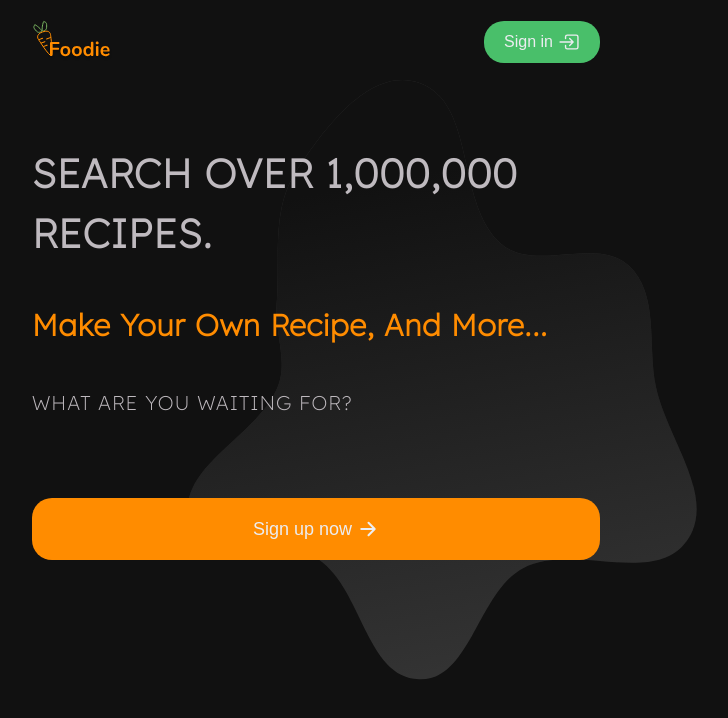
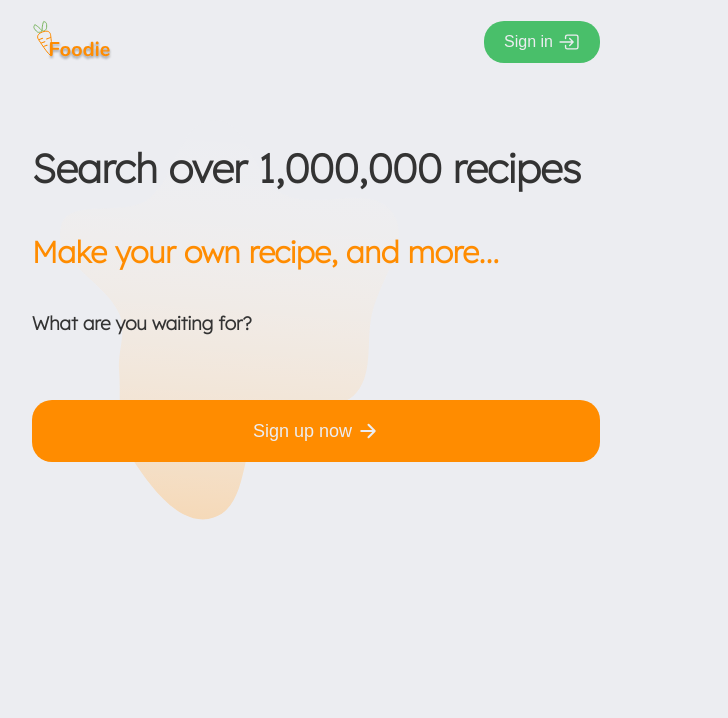
Before and after one commit to danielpalmares/foodie, a React (Create React App) app: page / in a window 1280 px wide. Shown: the top 718 px of the page, without its empty margins (324-1052 px from the left). Built offline with nearby package versions, Linux system fonts and the light colour scheme; no server answers.

Commit message:
applying light theme

```diff
--- a/src/App.js
+++ b/src/App.js
@@ -5,13 +5,15 @@ import Routes from './routes';
 import { useSelector } from 'react-redux';
 import { ThemeProvider } from 'styled-components';
 
-import './styles/global.scss';
+import { GlobalStyles } from './styles/global';
 
 export default function App() {
   const theme = useSelector(state => state.switchThemeReducer.theme);
+  console.log(theme);
 
   return (
     <ThemeProvider theme={theme}>
+      <GlobalStyles />
       <GlobalContextProvider>
         <Routes />
       </GlobalContextProvider>
--- a/src/pages/Landing/index.jsx
+++ b/src/pages/Landing/index.jsx
@@ -3,25 +3,27 @@ import React from 'react';
 import SignUpButton from '../../components/SignUpButton/index';
 import LandingHeader from '../../components/LandingHeader/index';
 
-import blob from '../../assets/blob-black.svg';
+import blob from '../../assets/blob.svg';
 
-import styles from './styles.module.scss';
+import { LandingContainer, LandingContent, BlobContainer } from './styles';
 
 export default function Landing() {
   return (
-    <div className={styles.landing}>
-      <img src={blob} alt="Blob" className={styles.blob} />
+    <LandingContainer>
+      <BlobContainer>
+        <img src={blob} alt="Blob" />
+      </BlobContainer>
 
-      <div className={styles.landingContent}>
+      <LandingContent>
         <LandingHeader hasSignInButton />
 
         <main>
-          <h1>Search over 1,000,000 recipes.</h1>
+          <h1>Search over 1,000,000 recipes</h1>
           <h2>Make your own recipe, and more...</h2>
           <h3>What are you waiting for?</h3>
           <SignUpButton />
         </main>
-      </div>
-    </div>
+      </LandingContent>
+    </LandingContainer>
   );
 }
--- /dev/null
+++ b/src/pages/Landing/styles.js
@@ -0,0 +1,68 @@
+import styled from 'styled-components';
+
+export const LandingContainer = styled.div`
+  min-height: 100vh;
+  position: relative;
+  overflow: hidden;
+`;
+
+export const BlobContainer = styled.div`
+  height: 40rem;
+  position: absolute;
+  top: 15%;
+  left: 30%;
+  z-index: -1;
+
+  img {
+    height: 100%;
+  }
+`;
+
+export const LandingContent = styled.div`
+  @media screen and (min-width: 320px) {
+    max-width: 300px;
+    margin: 0 auto;
+  }
+  @media screen and (min-width: 375px) {
+    max-width: 355px;
+    margin: 0 auto;
+  }
+  @media screen and (min-width: 425px) {
+    max-width: 405px;
+    margin: 0 auto;
+  }
+
+  @media screen and (min-width: 768px) {
+    max-width: 568px;
+    margin: 0 auto;
+  }
+
+  main {
+    display: flex;
+    flex-direction: column;
+
+    h1 {
+      font-size: 4rem;
+      font-weight: 700;
+      color: #333;
+      margin-bottom: 4rem;
+    }
+
+    h2 {
+      font-size: 3rem;
+      font-weight: 700;
+      color: ${props => props.theme.colors.orange};
+      margin-bottom: 4rem;
+    }
+
+    h3 {
+      margin-bottom: 2.5rem;
+      font-weight: 700;
+      color: #333;
+    }
+
+    a {
+      margin-top: 4rem;
+    }
+  }
+`;
--- a/src/styles/global.js
+++ b/src/styles/global.js
@@ -1,6 +1,17 @@
 import { createGlobalStyle } from 'styled-components';
 
-export default createGlobalStyle`
+import LexendLight from '../fonts/Lexend-Light.ttf';
+import LexendRegular from '../fonts/Lexend-Regular.ttf';
+import LexendSemiBold from '../fonts/Lexend-SemiBold.ttf';
+import LexendBold from '../fonts/Lexend-Bold.ttf';
+
+export const GlobalStyles = createGlobalStyle`
+  @font-face {
+    font-family: 'Lexend';
+    src: url(${LexendLight}), url(${LexendRegular}),
+    url(${LexendSemiBold}), url(${LexendBold});
+  }
+
   * {
     margin: 0;
     padding: 0;
@@ -13,9 +24,10 @@ export default createGlobalStyle`
 
   body {
     box-sizing: border-box;
-    background: $color-black--100;
+    background: ${props => props.theme.background};
     font-family: 'Lexend', sans-serif;
-    font-size: $font-regular;
+    font-size: 1.6rem;
+    font-weight: 400;
   }
 
   a {
--- a/src/styles/global.scss
+++ /dev/null
@@ -1,32 +0,0 @@
-@import './variables.scss';
-
-@font-face {
-  font-family: 'Lexend';
-  src: url('../fonts/Lexend-Light.ttf'), url('../fonts/Lexend-Regular.ttf'),
-    url('../fonts/Lexend-SemiBold.ttf'), url('../fonts/Lexend-Bold.ttf');
-}
-
-* {
-  margin: 0;
-  padding: 0;
-  box-sizing: inherit;
-}
-
-html {
-  font-size: 62.5%;
-}
-
-body {
-  box-sizing: border-box;
-  background: $color-black--100;
-  font-family: 'Lexend', sans-serif;
-  font-size: $font-regular;
-}
-
-a {
-  text-decoration: none;
-}
-
-ul {
-  list-style: none;
-}
--- a/src/styles/themes/light.js
+++ b/src/styles/themes/light.js
@@ -1,9 +1,9 @@
 export default {
-  background: '#FEFAE0',
+  background: '#ECEDF1',
 
   colors: {
     yellow: '#FFBE0B',
-    orange: '#FB5607',
+    orange: '#FF8C00',
     purple: '#8338EC',
     blue: '#3A86FF',
   },
```
Also changed, not shown: src/assets/blob-black.svg, src/assets/blob.svg.
